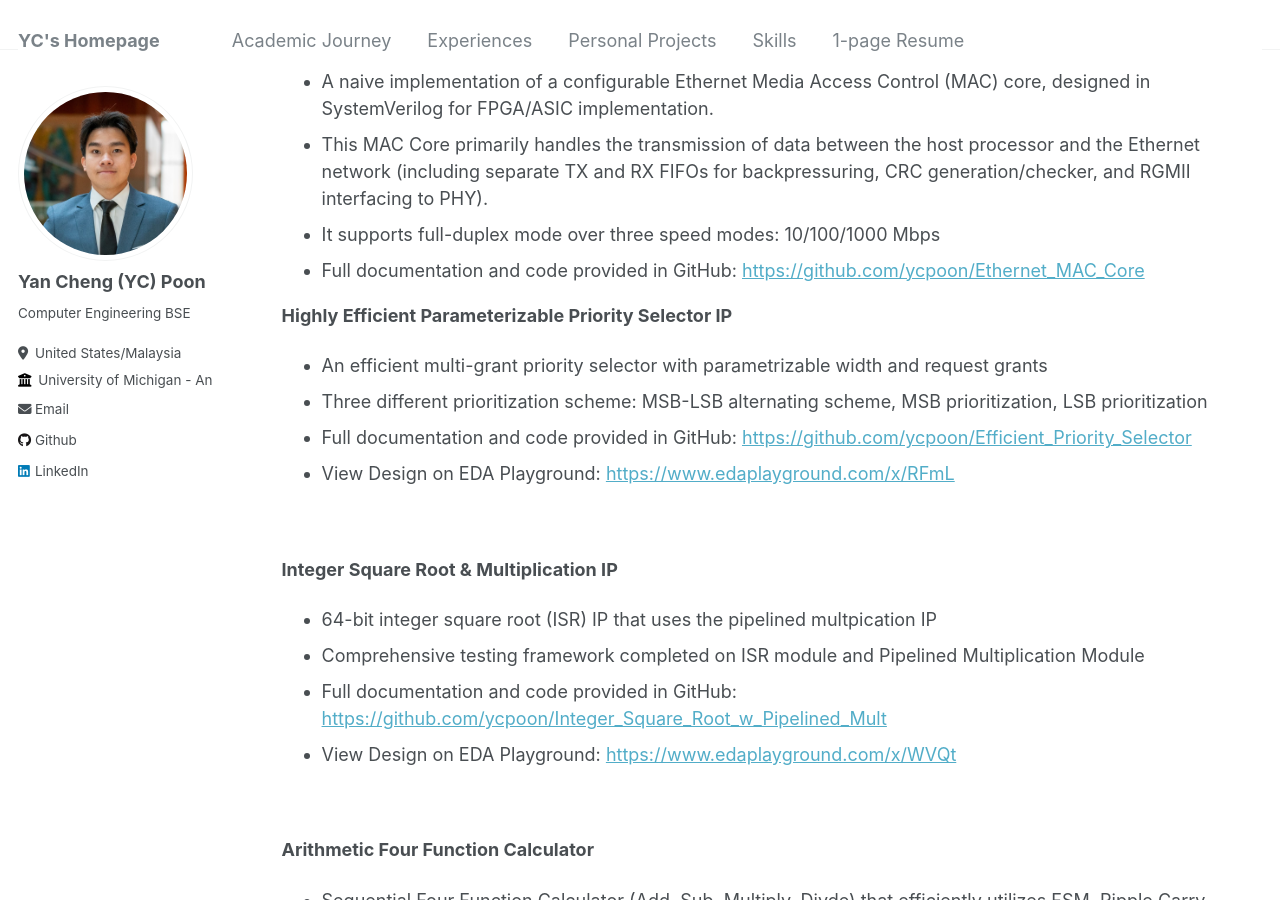
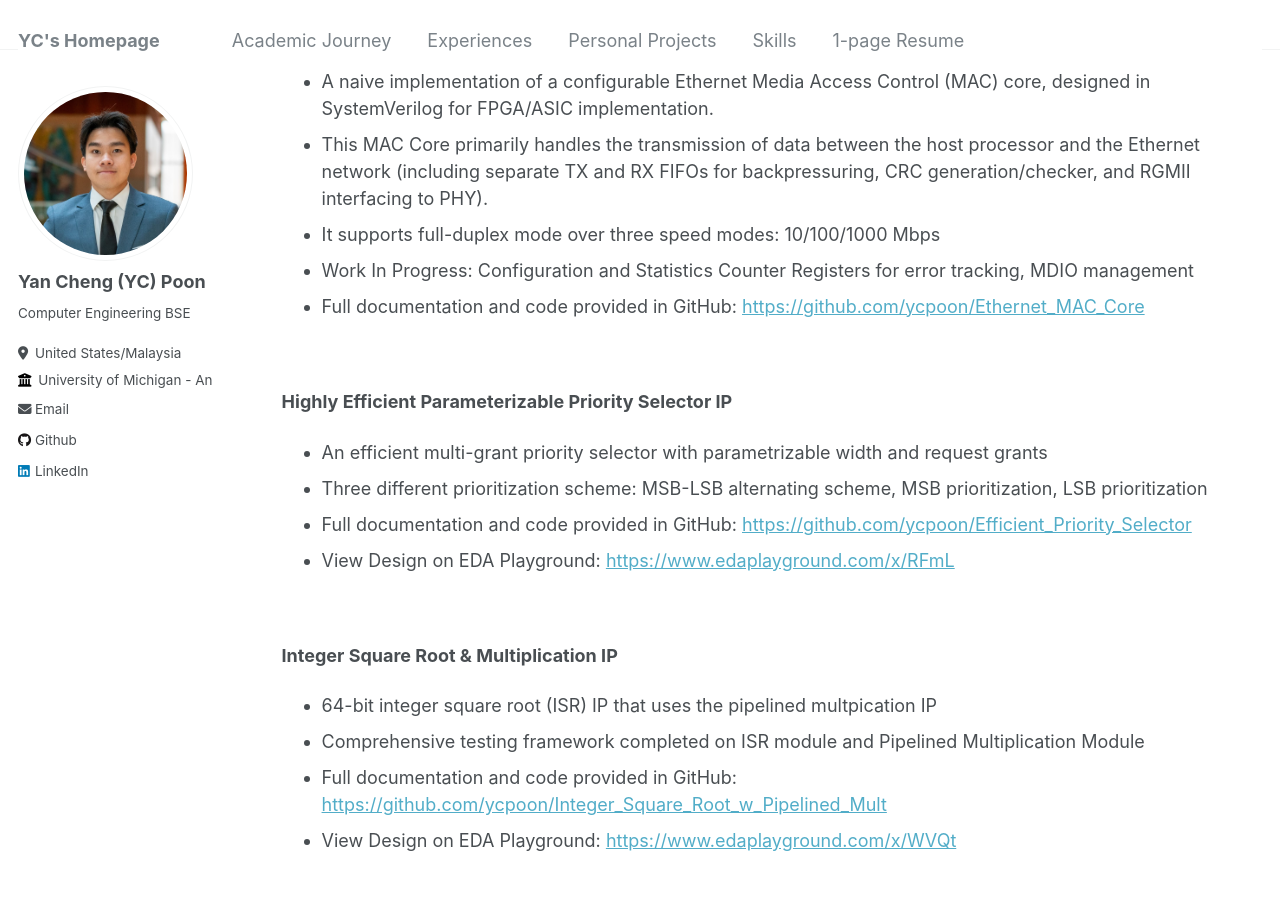
Before and after one commit to ycpoon/ycpoon.github.io, a Jekyll site: the page built from _pages/iplib.md, in a window 1280 px wide and 900 px high, scrolled down 1551 px. Built offline with Jekyll 4.4.1, drawn with Linux system fonts in a browser that asks for light colours.

Commit message:
minor fix

```diff
--- a/_pages/iplib.md
+++ b/_pages/iplib.md
@@ -51,7 +51,10 @@ redirect_from:
 - A naive implementation of a configurable Ethernet Media Access Control (MAC) core, designed in SystemVerilog for FPGA/ASIC implementation.
 - This MAC Core primarily handles the transmission of data between the host processor and the Ethernet network (including separate TX and RX FIFOs for backpressuring, CRC generation/checker, and RGMII interfacing to PHY).
 - It supports full-duplex mode over three speed modes: 10/100/1000 Mbps
+- Work In Progress: Configuration and Statistics Counter Registers for error tracking, MDIO management
 - Full documentation and code provided in GitHub: [https://github.com/ycpoon/Ethernet_MAC_Core](https://github.com/ycpoon/Ethernet_MAC_Core)
+
+&nbsp;
 
 **Highly Efficient Parameterizable Priority Selector IP**
 - An efficient multi-grant priority selector with parametrizable width and request grants
```
